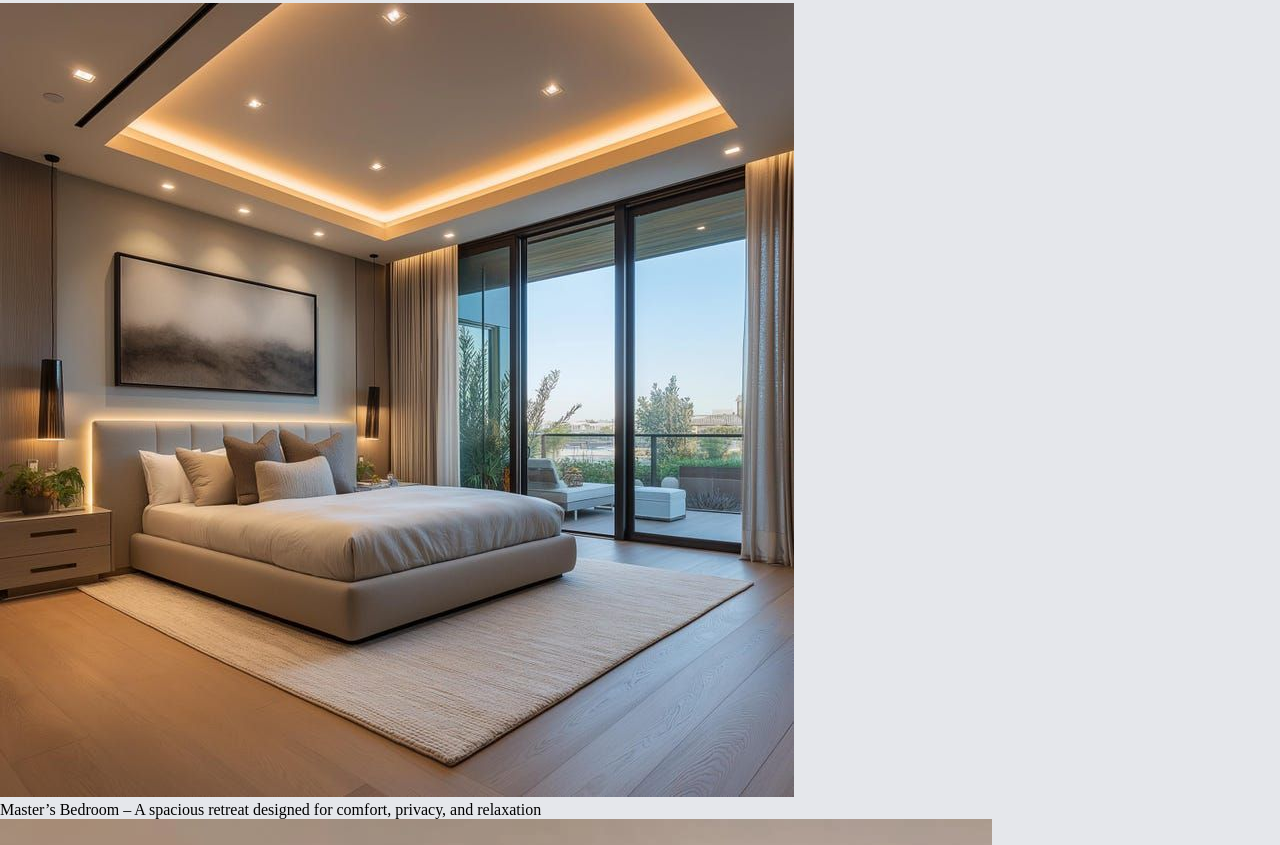
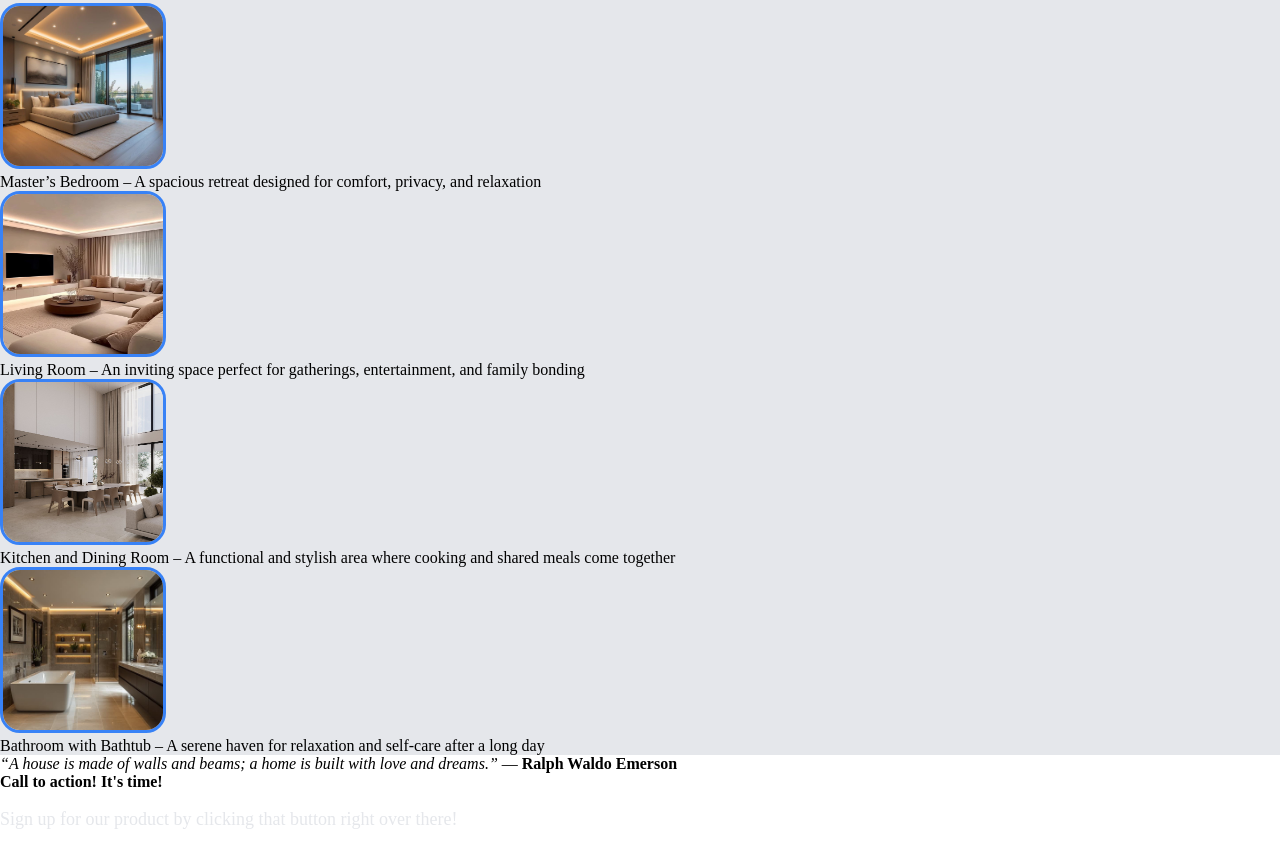
Before and after one commit to beachbears/landingpage, a plain HTML site: page index.html in a window 1280 px wide. Shown: the part 634-1479 px from the top of the page. Drawn offline with Linux system fonts and the light colour scheme.

Commit message:
changed the images size and border

```diff
--- a/index.html
+++ b/index.html
@@ -30,13 +30,13 @@
 
         <div class="secondsection">
             <h2>Interior Parts <em>(rooms and features inside)</em></h2>
-            <img src="./images/bedroom.jpg" alt="<Master's Bedroom">
+            <img class="image" src="./images/bedroom.jpg" alt="<Master's Bedroom">
             <div>Master’s Bedroom – A spacious retreat designed for comfort, privacy, and relaxation</div>
-            <img src="./images/livingroom.jpg" alt="Living Room">
+            <img class="image" src="./images/livingroom.jpg" alt="Living Room">
             <div>Living Room – An inviting space perfect for gatherings, entertainment, and family bonding</div>
-            <img src="./images/kitchendining.jpg" alt="Kitchen and Dining Room">
+            <img class="image" src="./images/kitchendining.jpg" alt="Kitchen and Dining Room">
             <div>Kitchen and Dining Room – A functional and stylish area where cooking and shared meals come together</div>
-            <img src="./images/bathroom.jpg" alt="Bath Room or Comfort Room">
+            <img class="image" src="./images/bathroom.jpg" alt="Bath Room or Comfort Room">
             <div>Bathroom with Bathtub – A serene haven for relaxation and self-care after a long day</div>
         </div>
 
--- a/styles.css
+++ b/styles.css
@@ -79,3 +79,11 @@ button {
 .secondsection {
     background-color: #E5E7EB;
 }
+
+.image {
+    height: 160px;
+    width: 160px;
+    border-radius: 20px;
+    border-color: #3882F6;
+    border-style: solid;
+}
```
